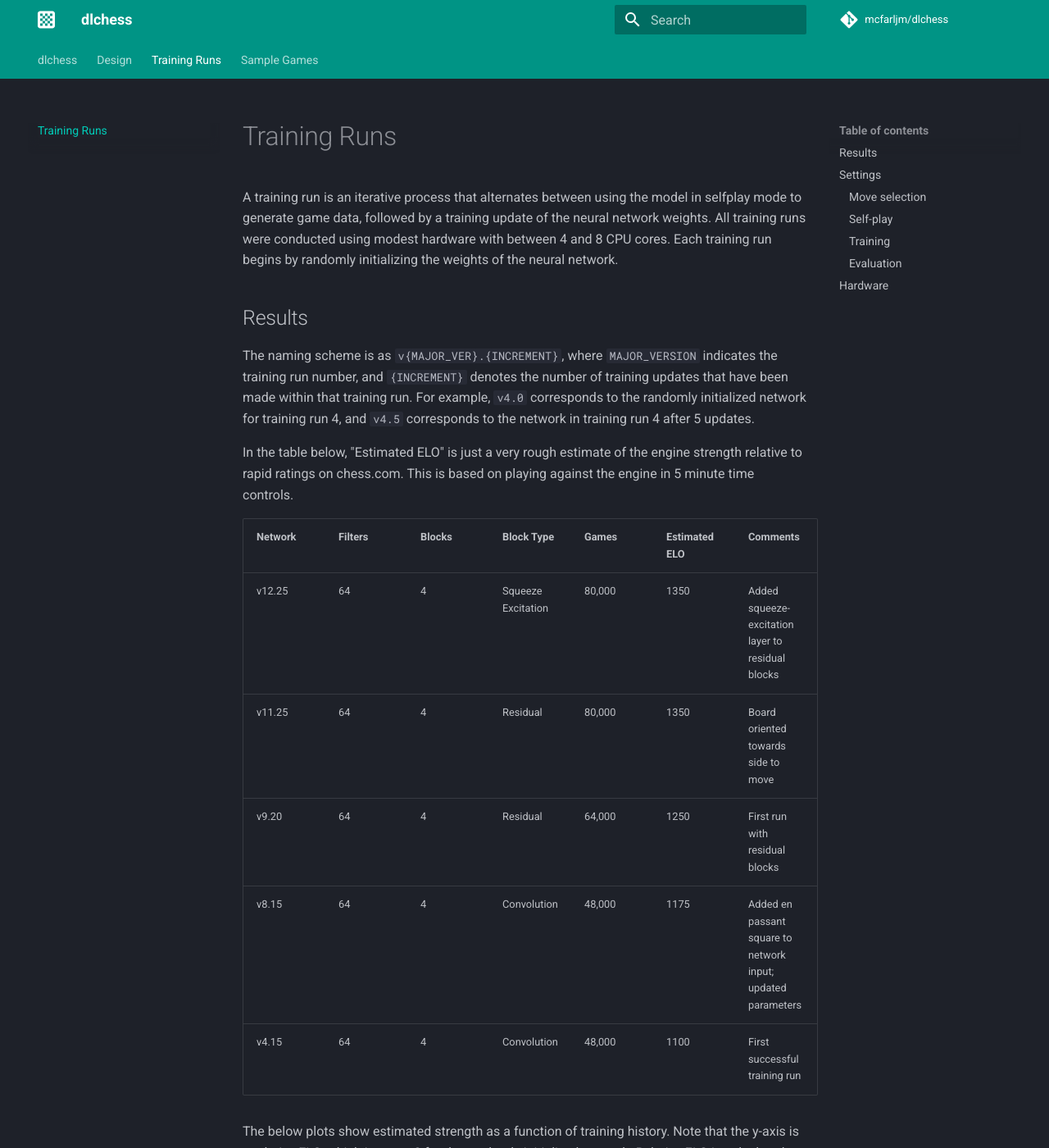
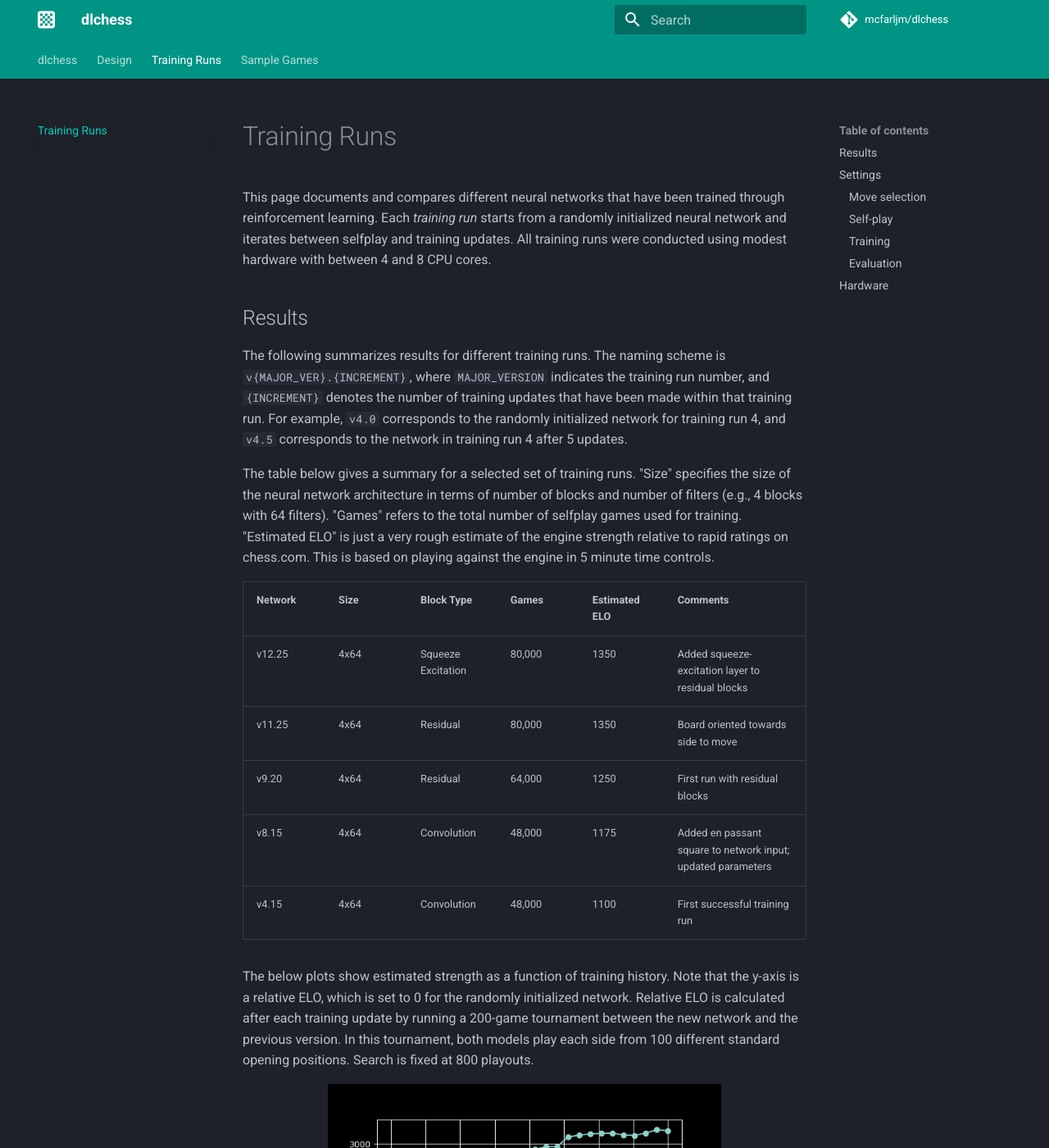
Before and after one commit to mcfarljm/dlchess, an MkDocs documentation site: the page built from docs/training-runs.md, in a window 1280 px wide and 1400 px high. Shown: the whole window at 82% size. Built offline with MkDocs 1.6.1 and Material for MkDocs 9.7.7, drawn with Linux system fonts in a browser that asks for light colours; comment, search, counter and statistics services are not loaded.

Commit message:
[docs] Clarify text on training-runs page
Also consolidate the "Filters" and "Blocks" columns in the table.

```diff
--- a/docs/training-runs.md
+++ b/docs/training-runs.md
@@ -1,30 +1,32 @@
 # Training Runs
 
-A training run is an iterative process that alternates between using the model in
-selfplay mode to generate game data, followed by a training update of the neural network
-weights.  All training runs were conducted using modest hardware with between 4 and 8
-CPU cores.  Each training run begins by randomly initializing the weights of the
-neural network.
+This page documents and compares different neural networks that have been trained
+through reinforcement learning.  Each *training run* starts from a randomly initialized
+neural network and iterates between selfplay and training updates.  All training runs
+were conducted using modest hardware with between 4 and 8 CPU cores.
 
 ## Results
 
-The naming scheme is as `v{MAJOR_VER}.{INCREMENT}`, where `MAJOR_VERSION` indicates the
-training run number, and `{INCREMENT}` denotes the number of training updates that have
-been made within that training run.  For example, `v4.0` corresponds to the randomly
-initialized network for training run 4, and `v4.5` corresponds to the network in
-training run 4 after 5 updates.
+The following summarizes results for different training runs.  The naming scheme is
+`v{MAJOR_VER}.{INCREMENT}`, where `MAJOR_VERSION` indicates the training run number, and
+`{INCREMENT}` denotes the number of training updates that have been made within that
+training run.  For example, `v4.0` corresponds to the randomly initialized network for
+training run 4, and `v4.5` corresponds to the network in training run 4 after 5 updates.
 
-In the table below, "Estimated ELO" is just a very rough estimate of the engine strength
-relative to rapid ratings on chess.com.  This is based on playing against the engine in
-5 minute time controls.
+The table below gives a summary for a selected set of training runs.  "Size" specifies
+the size of the neural network architecture in terms of number of blocks and number of
+filters (e.g., 4 blocks with 64 filters).  "Games" refers to the total number of
+selfplay games used for training.  "Estimated ELO" is just a very rough estimate of the
+engine strength relative to rapid ratings on chess.com.  This is based on playing
+against the engine in 5 minute time controls.
 
-| Network | Filters | Blocks | Block Type         | Games  | Estimated ELO | Comments                                                     |
-|---------|---------|--------|--------------------|--------|---------------|--------------------------------------------------------------|
-| v12.25  | 64      | 4      | Squeeze Excitation | 80,000 | 1350          | Added squeeze-excitation layer to residual blocks            |
-| v11.25  | 64      | 4      | Residual           | 80,000 | 1350          | Board oriented towards side to move                          |
-| v9.20   | 64      | 4      | Residual           | 64,000 | 1250          | First run with residual blocks                               |
-| v8.15   | 64      | 4      | Convolution        | 48,000 | 1175          | Added en passant square to network input; updated parameters |
-| v4.15   | 64      | 4      | Convolution        | 48,000 | 1100          | First successful training run                                |
+| Network | Size | Block Type         | Games  | Estimated ELO | Comments                                                     |
+|---------|------|--------------------|--------|---------------|--------------------------------------------------------------|
+| v12.25  | 4x64 | Squeeze Excitation | 80,000 | 1350          | Added squeeze-excitation layer to residual blocks            |
+| v11.25  | 4x64 | Residual           | 80,000 | 1350          | Board oriented towards side to move                          |
+| v9.20   | 4x64 | Residual           | 64,000 | 1250          | First run with residual blocks                               |
+| v8.15   | 4x64 | Convolution        | 48,000 | 1175          | Added en passant square to network input; updated parameters |
+| v4.15   | 4x64 | Convolution        | 48,000 | 1100          | First successful training run                                |
 
 The below plots show estimated strength as a function of training history.  Note that
 the y-axis is a relative ELO, which is set to 0 for the randomly initialized network.
```
